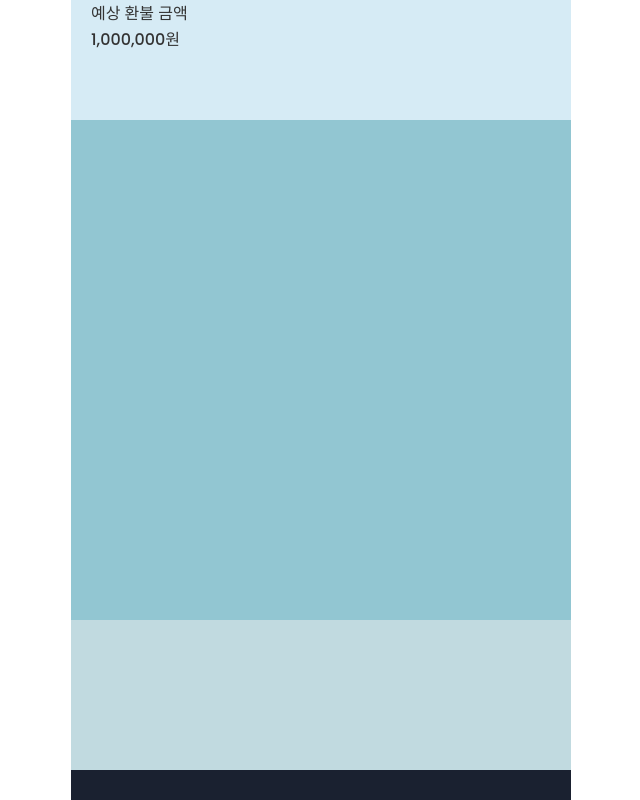
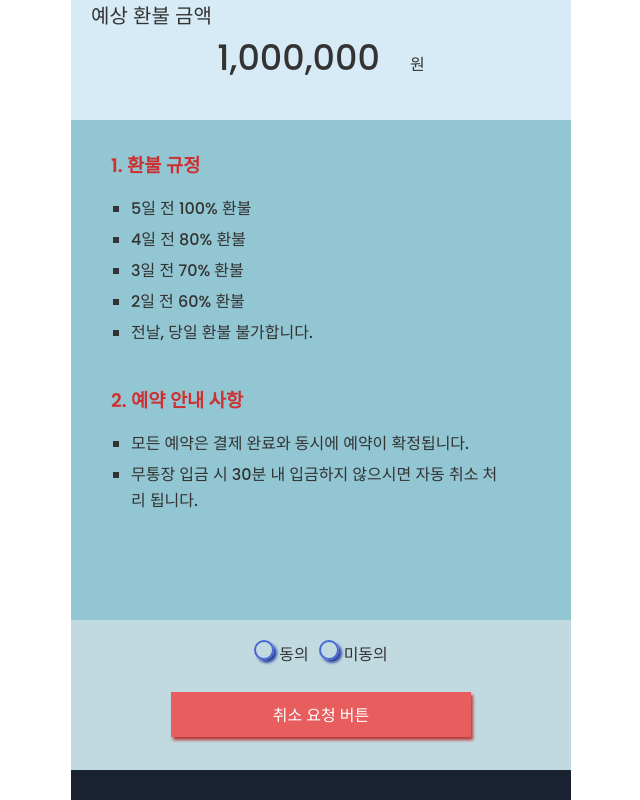
Before and after one commit to devgiants75/project-wabangb, a React (Create React App) app: page /cancellation in a window 1280 px wide. Shown: the part 460-1260 px from the top of the page, without its empty margins (319-959 px from the left). Built offline with nearby package versions, Linux system fonts and the light colour scheme; a web font is replaced by a local one.

Commit message:
2024.07.20. cancellation html&css acs

```diff
--- a/src/styles/cancellation.css
+++ b/src/styles/cancellation.css
@@ -11,11 +11,48 @@
     padding: 20px;
 }
 
+.amountTop {
+    font-size: 20px;
+}
+
+.amountBottom {
+    text-align: center;
+}
+
+.amount {
+    font-size: 35px;
+    margin-right: 30px;
+}
+
 /* 환불 규정 */
 .RefundPolicyBox {
     width: 100%;
     height: 500px;
     background-color: #92c6d2;
+    padding: 30px 60px 0 40px;
+}
+
+.RefundPolicy {
+    height: 50%;
+}
+
+.notifiCation {
+    height: 50%;
+}
+
+.refundTitle {
+    color: #cd3030;
+    font-weight: 700;
+    margin-bottom: 15px;
+}
+
+.refundList {
+    padding-left: 20px;
+}
+
+.refundList li {
+    list-style: square;
+    margin-bottom: 5px;
 }
 
 /* 동의 & 요청 버튼 */
@@ -23,4 +60,47 @@
     width: 100%;
     height: 150px;
     background-color: #c1dae0;
+    padding: 20px;
 }
+
+.agreeContainer {
+    text-align: center;
+}
+
+input[type="radio"] {
+    appearance: none;
+    width: 20px;
+    height: 20px;
+    border: 2px solid #4a66d5;
+    outline: none;
+    cursor: pointer;
+    transition: background-color 0.3s, border-color 0.3s;
+    border-radius: 50%;
+    box-shadow: 3px 3px 3px #2d44a0;
+    margin-right: 5px;
+}
+
+.firstRadio {
+    margin-right: 10px;
+}
+
+input[type="radio"]:checked {
+    background-color: #4a66d5;
+    border-color: #4a66d5;
+}
+
+.cancelRequestButton {
+    width: 300px;
+    height: 45px;
+    margin-top: 25px;
+    border: none;
+    background-color: #e85d5d;
+    box-shadow: 2px 3px 3px #b83636;
+    cursor: pointer;
+    color: #fff;
+    font-size: 16px;
+}
+
+.cancelRequestButton:hover {
+    background-color: #e33131;
+}
--- a/src/views/Cancellation.tsx
+++ b/src/views/Cancellation.tsx
@@ -15,12 +15,46 @@ export default function Cancellation() {
         <div className='refundAmountBox'>
           <div className='amountTop'>예상 환불 금액</div>
           <div className='amountBottom'>
-            <span>1,000,000</span>
+            <span className='amount'>1,000,000</span>
             <span>원</span>
           </div>
         </div>
-        <div className='RefundPolicyBox'></div>
-        <div className='requestAndAgreeBox'></div>
+        <div className='RefundPolicyBox'>
+          <div className='RefundPolicy'>
+            <h3 className='refundTitle'>1. 환불 규정</h3>
+            <ul className='refundList'>
+              <li>5일 전 100% 환불</li>
+              <li>4일 전 80% 환불</li>
+              <li>3일 전 70% 환불</li>
+              <li>2일 전 60% 환불</li>
+              <li>전날, 당일 환불 불가합니다.</li>
+            </ul>
+          </div>
+          <div className='notifiCation'>
+            <h3 className='refundTitle'>2. 예약 안내 사항</h3>
+            <ul className='refundList'>
+              <li>모든 예약은 결제 완료와 동시에 예약이 확정됩니다.</li>
+              <li>무통장 입금 시 30분 내 입금하지 않으시면 자동 취소 처리 됩니다.</li>
+            </ul>
+          </div>
+        </div>
+        <div className='requestAndAgreeBox'>
+          <form className='agreeContainer'>
+            <input type="radio" id='agree' name='consent' value='agree' />
+            <label htmlFor="agree" className='firstRadio'>동의</label>
+            <input type="radio" id='disagree' name='consent' value='disagree' />
+            <label htmlFor="disagree">미동의</label>
+
+            <div>
+              <button
+                type='submit'
+                className='cancelRequestButton'
+              >
+                취소 요청 버튼
+              </button>
+            </div>
+          </form>
+        </div>
       </main>
 
       <Footer />
```
Also changed, not shown: 1 other file (tests, documents, lock files or other folders).
